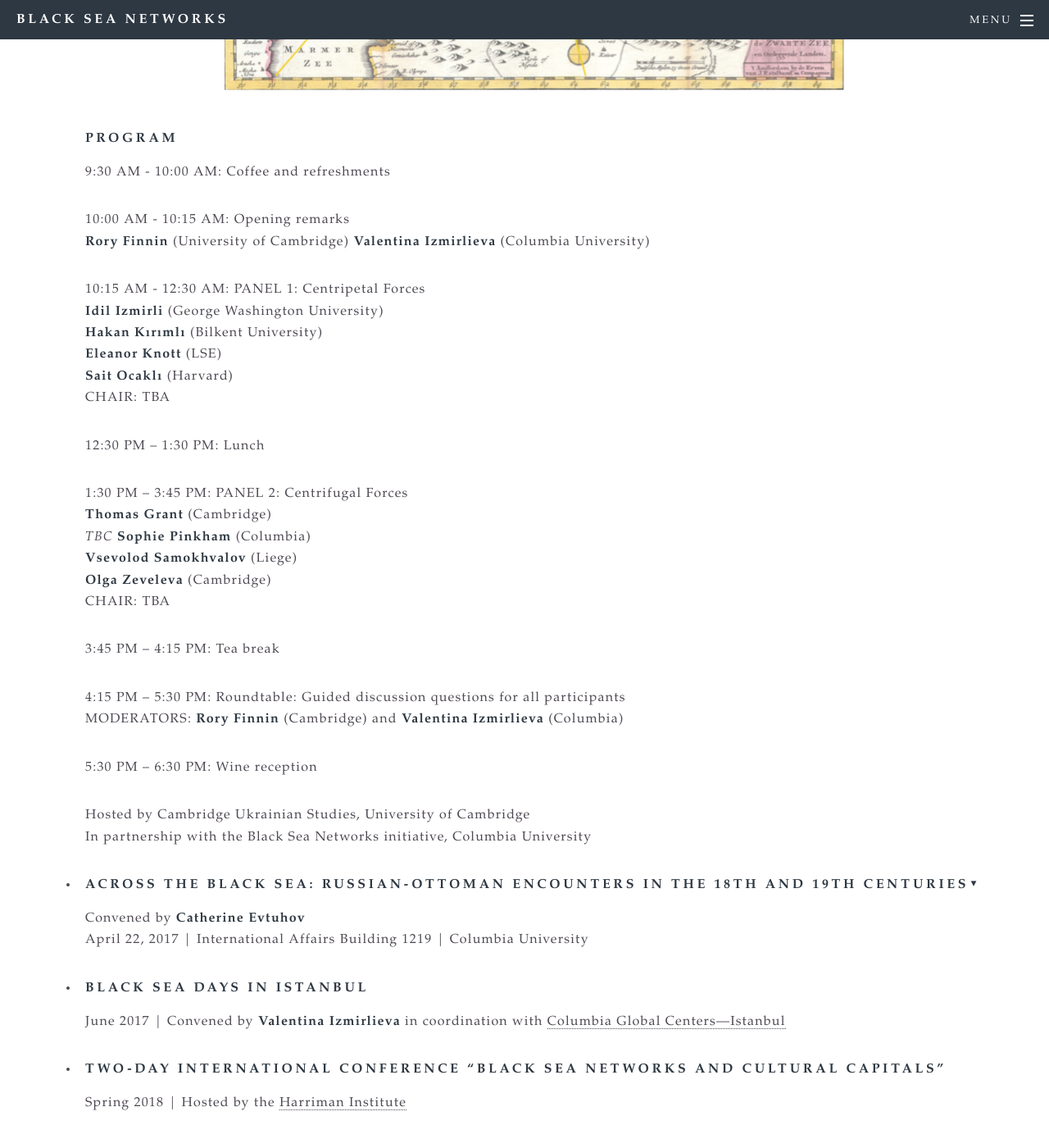
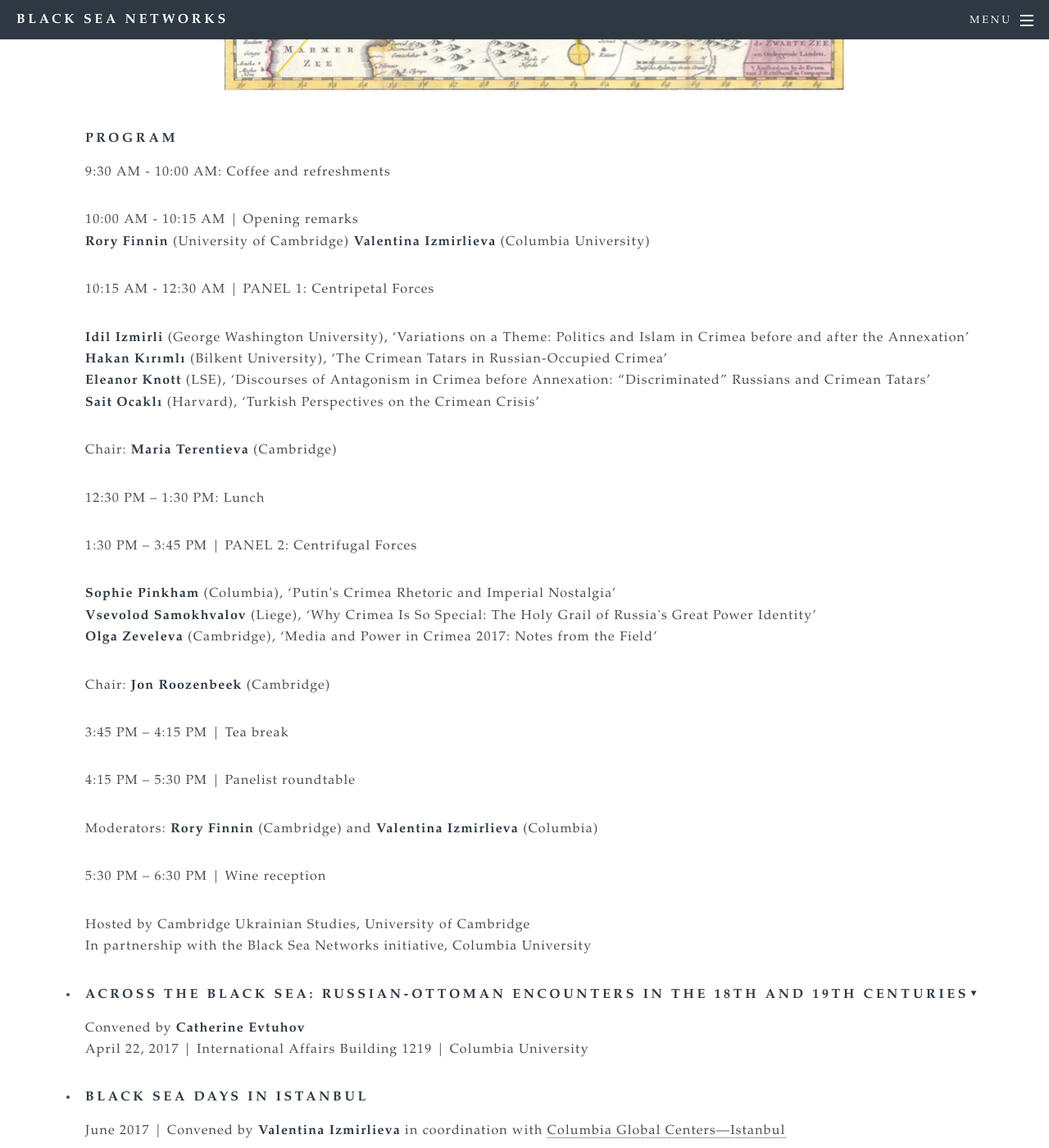
Before and after one commit to bradleygorski/blackseanet, a Jekyll site: the page built from events.html, in a window 1280 px wide and 1400 px high, scrolled down 1401 px. Shown: the whole window at 82% size. Built offline with Jekyll 4.4.1, drawn with Linux system fonts in a browser that asks for light colours.

Commit message:
Updated program for Apr 21 event

```diff
--- a/events.html
+++ b/events.html
@@ -30,25 +30,24 @@
 	<p align="justify"><h4>Program</h4>
 
 	<p>9:30 AM - 10:00 AM: Coffee and refreshments</p>
-	<p>10:00 AM - 10:15 AM: Opening remarks
+	<p>10:00 AM - 10:15 AM | Opening remarks
 	<br><b>Rory Finnin</b> (University of Cambridge) <b>Valentina Izmirlieva</b> (Columbia University)</p>
-	<p>10:15 AM - 12:30 AM: PANEL 1: Centripetal Forces
-	<br><b>Idil Izmirli</b> (George Washington University)
-	<br><b>Hakan Kırımlı</b> (Bilkent University)
-	<br><b>Eleanor Knott</b> (LSE)
-	<br><b>Sait Ocaklı</b> (Harvard)
-	<br>CHAIR: TBA</p>
+	<p>10:15 AM - 12:30 AM | PANEL 1: Centripetal Forces</p>
+	<p><b>Idil Izmirli</b> (George Washington University), ‘Variations on a Theme: Politics and Islam in Crimea before and after the Annexation’
+	<br><b>Hakan Kırımlı</b> (Bilkent University), ‘The Crimean Tatars in Russian-Occupied Crimea’
+	<br><b>Eleanor Knott</b> (LSE), ‘Discourses of Antagonism in Crimea before Annexation: “Discriminated” Russians and Crimean Tatars’
+	<br><b>Sait Ocaklı</b> (Harvard), ‘Turkish Perspectives on the Crimean Crisis’</p>
+	<p>Chair: <b>Maria Terentieva</b> (Cambridge)</p>
 	<p>12:30 PM – 1:30 PM: Lunch</p>
-	<p>1:30 PM – 3:45 PM: PANEL 2: Centrifugal Forces
-	<br><b>Thomas Grant</b> (Cambridge)
-	<br><i>TBC</i> <b>Sophie Pinkham</b> (Columbia)
-	<br><b>Vsevolod Samokhvalov</b> (Liege)
-	<br><b>Olga Zeveleva</b> (Cambridge)
-	<br>CHAIR: TBA</p>
-	<p>3:45 PM – 4:15 PM: Tea break</p>
-	<p>4:15 PM – 5:30 PM: Roundtable: Guided discussion questions for all participants
-	<br>MODERATORS: <b>Rory Finnin</b> (Cambridge) and <b>Valentina Izmirlieva</b> (Columbia)</p>
-	<p>5:30 PM – 6:30 PM: Wine reception</p>
+	<p>1:30 PM – 3:45 PM | PANEL 2: Centrifugal Forces</p>
+	<p><b>Sophie Pinkham</b> (Columbia), ‘Putin's Crimea Rhetoric and Imperial Nostalgia’
+	<br><b>Vsevolod Samokhvalov</b> (Liege), ‘Why Crimea Is So Special: The Holy Grail of Russia's Great Power Identity’
+	<br><b>Olga Zeveleva</b> (Cambridge), ‘Media and Power in Crimea 2017: Notes from the Field’</p>
+	<p>Chair: <b>Jon Roozenbeek</b> (Cambridge)</p>
+	<p>3:45 PM – 4:15 PM | Tea break</p>
+	<p>4:15 PM – 5:30 PM | Panelist roundtable</p>
+	<p>Moderators: <b>Rory Finnin</b> (Cambridge) and <b>Valentina Izmirlieva</b> (Columbia)</p>
+	<p>5:30 PM – 6:30 PM | Wine reception</p>
 
 	<p>Hosted by Cambridge Ukrainian Studies, University of Cambridge
 <br>In partnership with the Black Sea Networks initiative, Columbia University</p>
```
